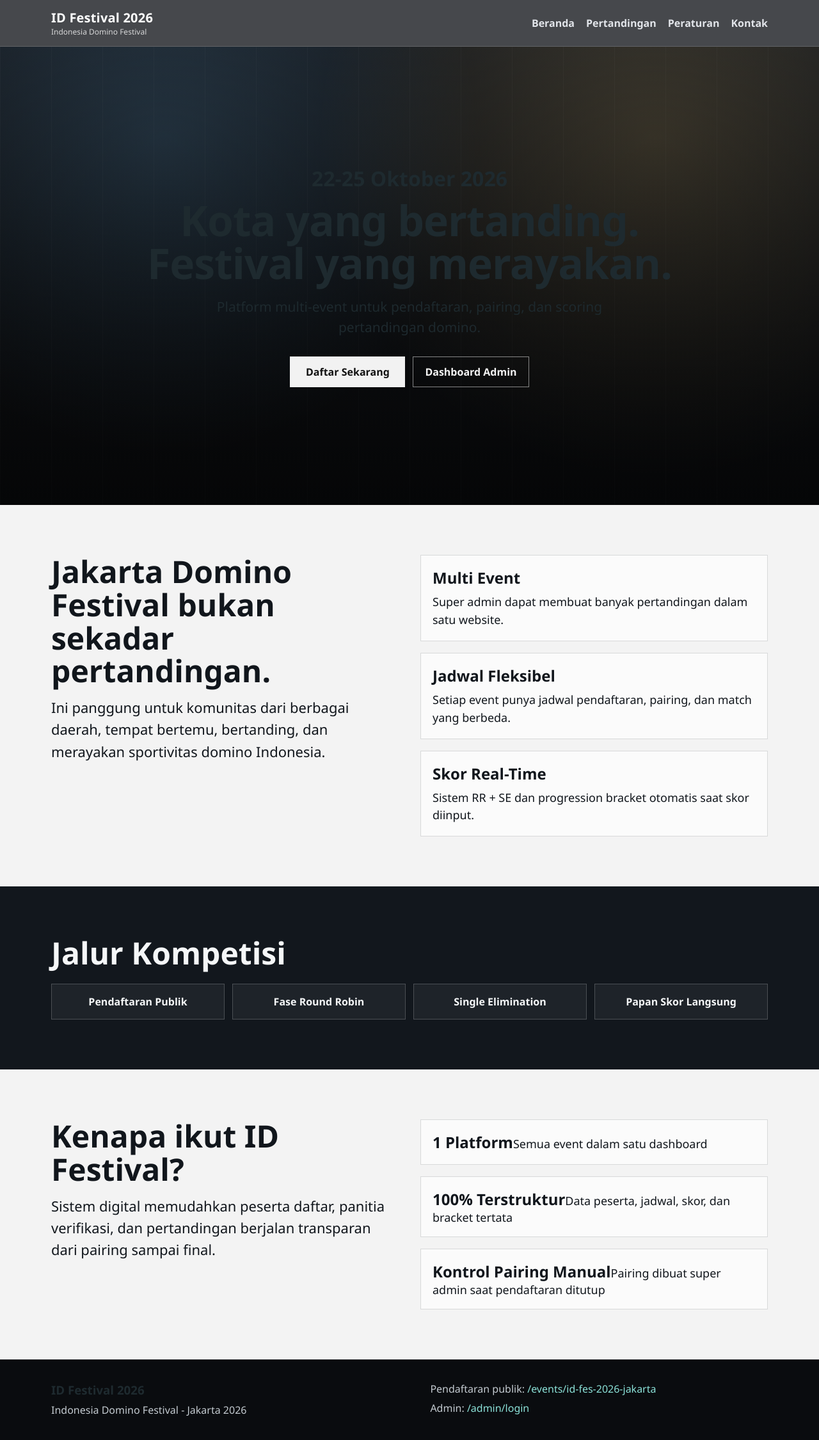
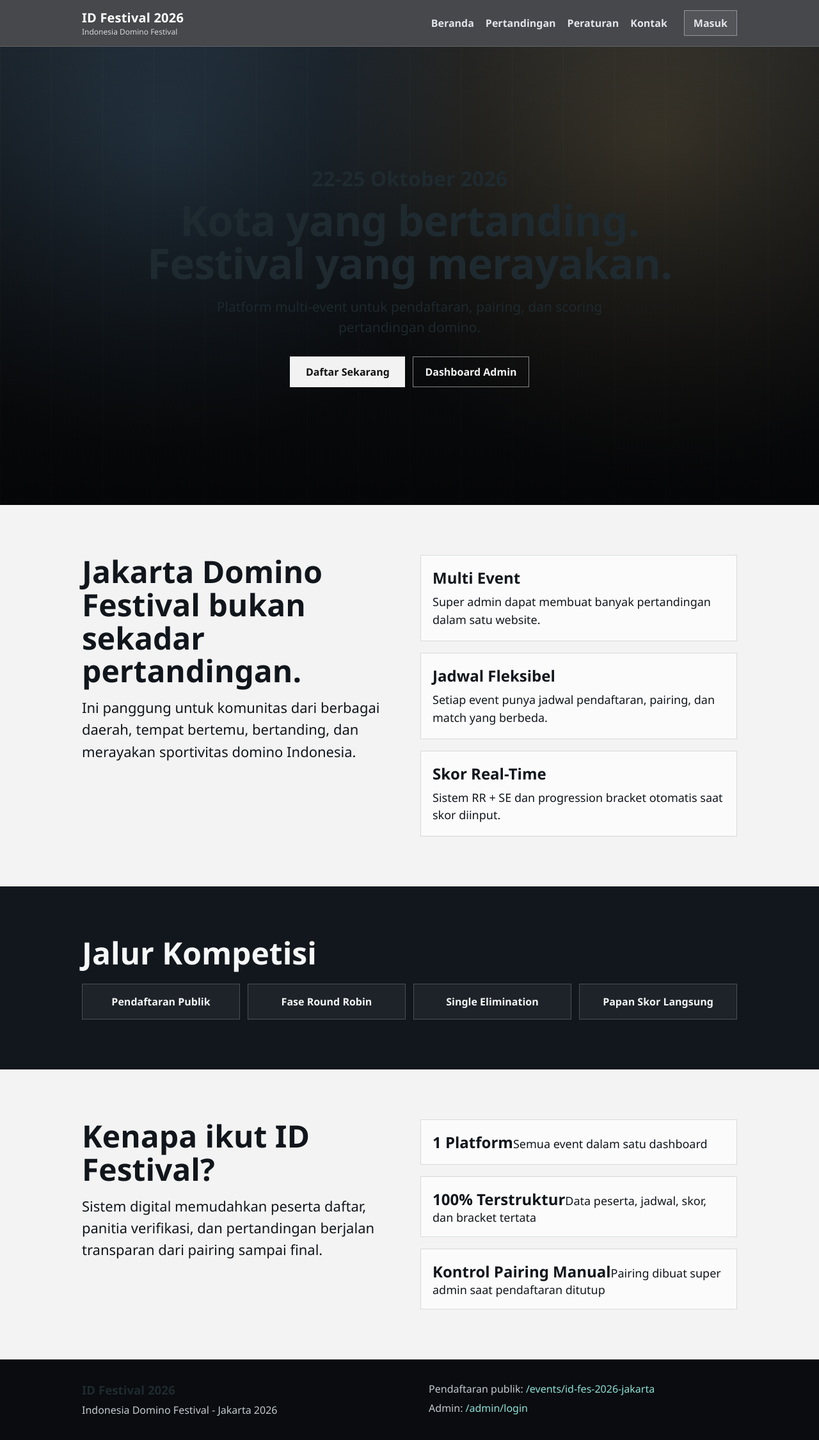
Before and after one commit to panglimadomino/id_fes_2026, a Next.js app: page / in a window 1280 px wide. Shown: the top 2250 px of the page at 64% size. Built offline with nearby package versions, Linux system fonts and the light colour scheme.

Commit message:
Adjust layout width ratio and restore admin login button in header

```diff
--- a/app/globals.css
+++ b/app/globals.css
@@ -1,5 +1,6 @@
 :root {
-  --content-max: 1120px;
+  --content-max: 1600px;
+  --content-width: 80vw;
   --content-gutter: 24px;
   --header-height: 84px;
   --bg: #f7f5ef;
@@ -109,7 +110,7 @@ th, td {
 }
 
 .site-header__inner {
-  width: min(var(--content-max), calc(100% - (var(--content-gutter) * 2)));
+  width: min(var(--content-max), var(--content-width));
   margin: 0 auto;
   padding: 14px 0;
   display: flex;
@@ -345,7 +346,7 @@ th, td {
 }
 
 .section__inner {
-  width: min(var(--content-max), calc(100% - (var(--content-gutter) * 2)));
+  width: min(var(--content-max), var(--content-width));
   margin: 0 auto;
 }
 
@@ -422,7 +423,7 @@ th, td {
 }
 
 .site-footer__inner {
-  width: min(var(--content-max), calc(100% - (var(--content-gutter) * 2)));
+  width: min(var(--content-max), var(--content-width));
   margin: 0 auto;
   padding: 34px 0;
   display: grid;
@@ -495,6 +496,7 @@ th, td {
 @media (max-width: 900px) {
   :root {
     --content-gutter: 16px;
+    --content-width: calc(100% - (var(--content-gutter) * 2));
     --header-height: 88px;
   }
 
--- a/components/public-shell.tsx
+++ b/components/public-shell.tsx
@@ -75,6 +75,9 @@ export function PublicShell({ children, activeTab }: PublicShellProps) {
             <Link href="/#contact" className={navClass("contact", activeTab)} onClick={closeMenu}>
               Kontak
             </Link>
+            <Link href="/admin/login" className="main-nav__login" onClick={closeMenu}>
+              Masuk
+            </Link>
           </nav>
         </div>
       </header>
```
